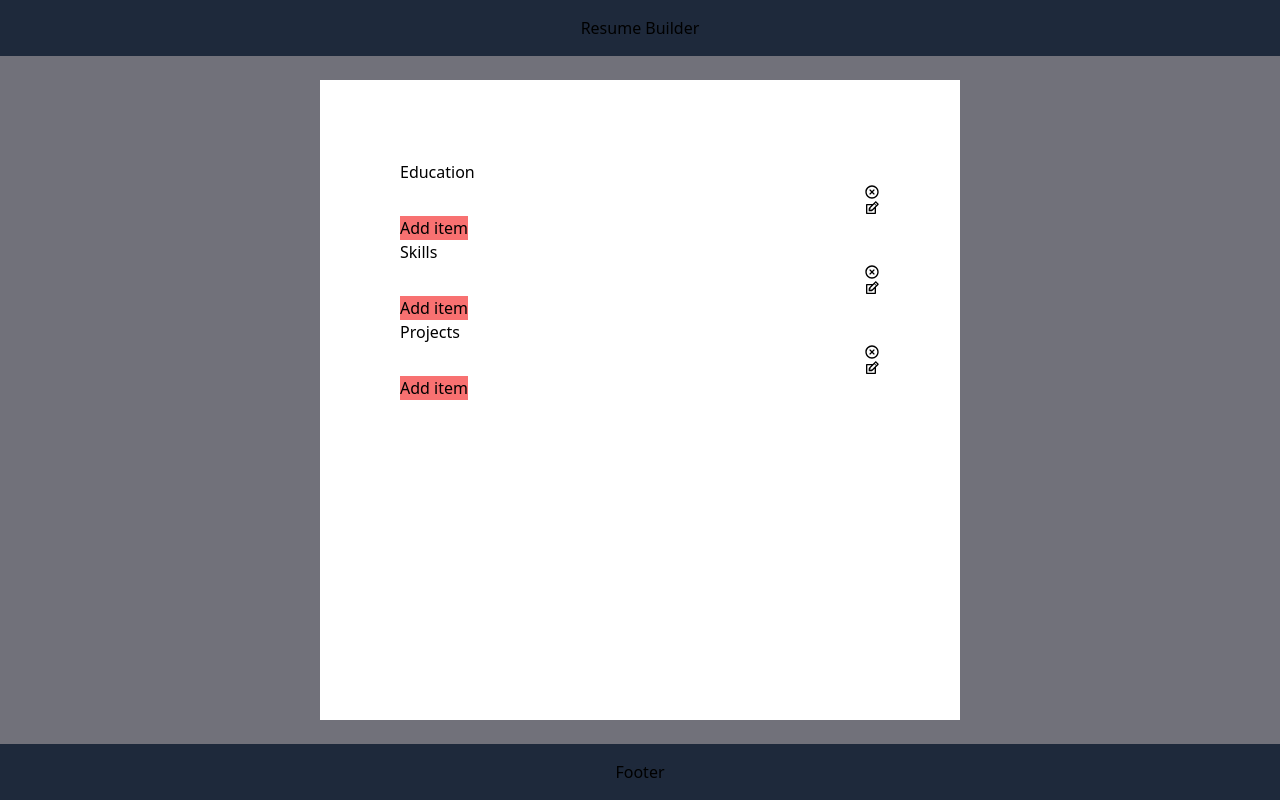
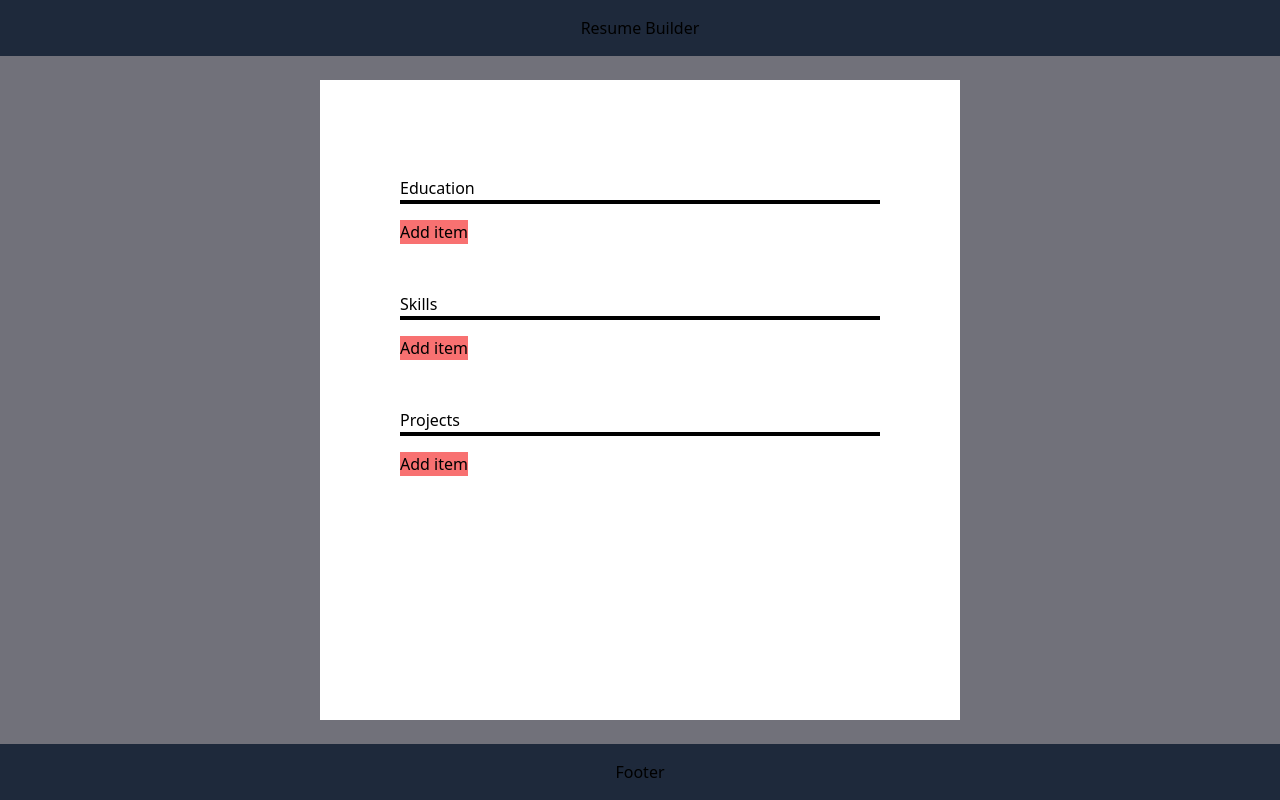
Before and after one commit to griffFu/Todo-list, a React (Create React App) app: page / in a window 1280 px wide. Built offline with nearby package versions, Linux system fonts and the light colour scheme.

Commit message:
fixed issue of blank to-dos generating

```diff
--- a/src/Components/ToDoForm.js
+++ b/src/Components/ToDoForm.js
@@ -9,9 +9,6 @@ function ToDoForm(props) {
    :
       {degree:"",
       degreeDesc:""})
-
-
-
 
    const handleChange = (e) => {
      const value = e.target.value;
@@ -37,17 +34,20 @@ function ToDoForm(props) {
    return (
      <div>
          <form onSubmit={handleSubmit}>
+            <label For="degree">Education</label>
             <input
                 type="text"
-                placeholder='Add a todo'
+                placeholder='Education'
                 value={educationInfo.degree}
                 name ="degree"
                 onChange={handleChange}
 
+
             />
+            <label For="degree">Description</label>
             <input
                 type="text"
-                placeholder='Add a todo'
+                placeholder='Description'
                 value={educationInfo.degreeDesc}
                 name ="degreeDesc"
                 onChange={handleChange}
--- a/src/Components/Todo.js
+++ b/src/Components/Todo.js
@@ -28,11 +28,13 @@ function Todo({todos, updateTodo, removeTodo}) {
     return todos.map((todo,index) =>(
         <div>
             <div className='flex justify-between'>
-                <div>
-                    {todo.degree}
-                </div>
-                <div>
-                    {todo.degreeDesc}
+                <div className='flex flex-col'>
+                    <div key={index}>
+                        {todo.degree}
+                    </div>
+                    <div>
+                        {todo.degreeDesc}
+                    </div>
                 </div>
                 <div>
                     <RiCloseCircleLine
--- a/src/Components/TodoList.js
+++ b/src/Components/TodoList.js
@@ -3,22 +3,21 @@ import ToDoForm from './ToDoForm'
 import Todo from './Todo';
 
 function TodoList({header}) {
-   const [todos, setToDos] = useState([{
-       degree: "",
-       degreeDesc: "",
-}]);
+   const [todos, setToDos] = useState([
+
+]);
    const [wantForm, setWantForm] = useState(false)
 
    const addTodo = todo => {
-      // if(!todo.text || /^\s*$/.test(todo.text)){
-      //     return;
-       //}
-
+        if(!todo.degree || /^\s*$/.test(todo.degree)){
+           return;
+       }
+       else{
        const newTodos = [todo, ...todos]
-
        setToDos(newTodos)
        console.log(...todos);
        setWantForm(!wantForm);
+       }
    }
    const updateTodo = (todoID, newValue) => {
        /*if(!newValue.test || /^\s*$/.test(newValue.text)){
@@ -40,8 +39,9 @@ function TodoList({header}) {
    }
 
    return (
-       <div className='flex flex-col'>
+       <div className='flex flex-col py-4'>
            <h1>{header}</h1>
+           <span className='w-full p-0.5 bg-black'></span>
            {wantForm &&<ToDoForm onSubmit={addTodo}/>}
            <Todo
             todos={todos}
@@ -49,7 +49,7 @@ function TodoList({header}) {
             removeTodo = {removeTodo}
            />
            <div>
-           <button className='bg-red-400' onClick={formToggle}>Add item</button>
+           <button className='bg-red-400 my-4' onClick={formToggle}>Add item</button>
            </div>
        </div>
    )
```
